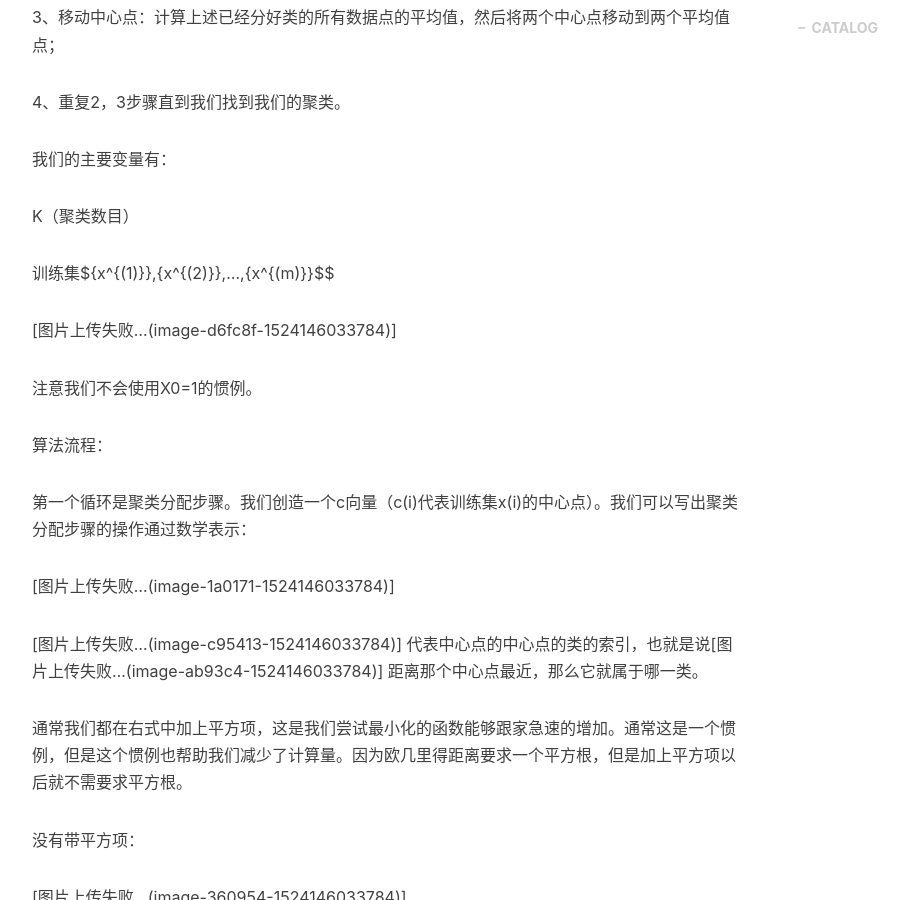
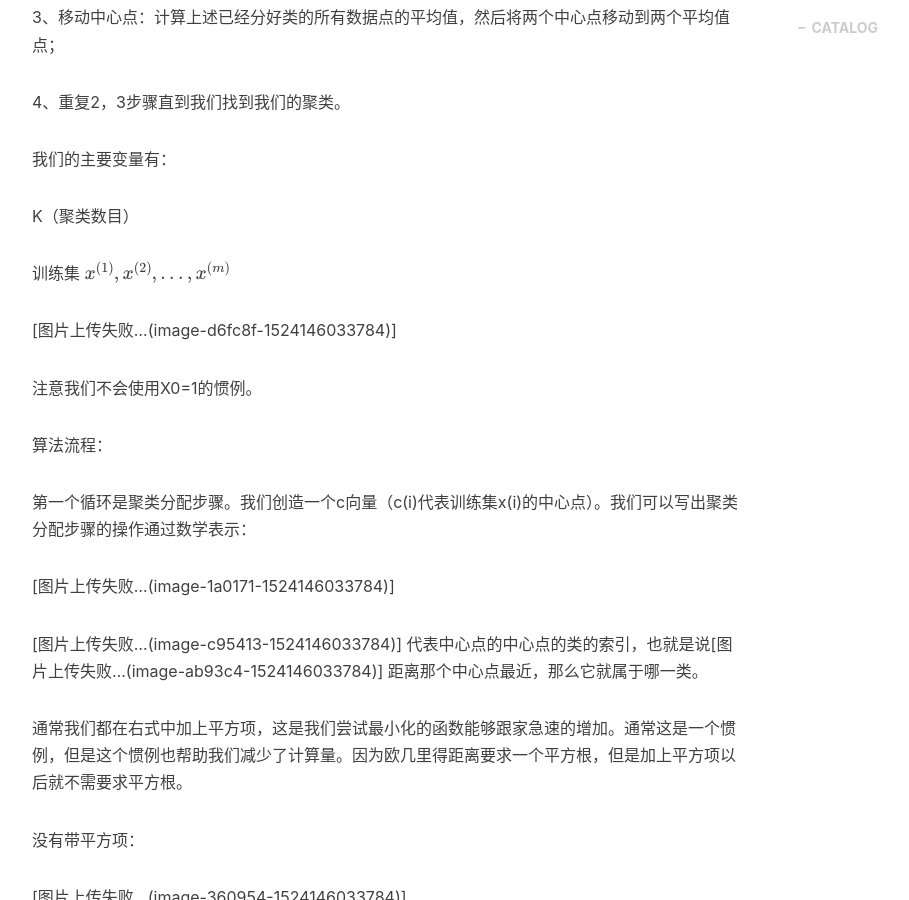
Before and after one commit to duhuazhen/duhuazhen.github.io, a Jekyll site: the page built from _posts/2016-1-05-Cluster.markdown, in a window 1280 px wide and 900 px high, scrolled down 1297 px. Shown: the whole window, without its empty margins (233-1142 px from the left). Built offline with Jekyll 4.4.1, drawn with Linux system fonts in a browser that asks for light colours; nearby versions of some CDN libraries; formulas are drawn with MathJax 3; comment, search, counter and statistics services are not loaded.

```diff
--- a/_posts/2016-1-05-Cluster.markdown
+++ b/_posts/2016-1-05-Cluster.markdown
@@ -42,7 +42,7 @@ k均值算法是最受欢迎也被广泛使用的算法，这个算法能够将
 
 K（聚类数目）
 
-训练集${x^{(1)}},{x^{(2)}},...,{x^{(m)}}$$
+训练集 $${x^{(1)}},{x^{(2)}},...,{x^{(m)}}$$
 
 [图片上传失败...(image-d6fc8f-1524146033784)]
 
```
